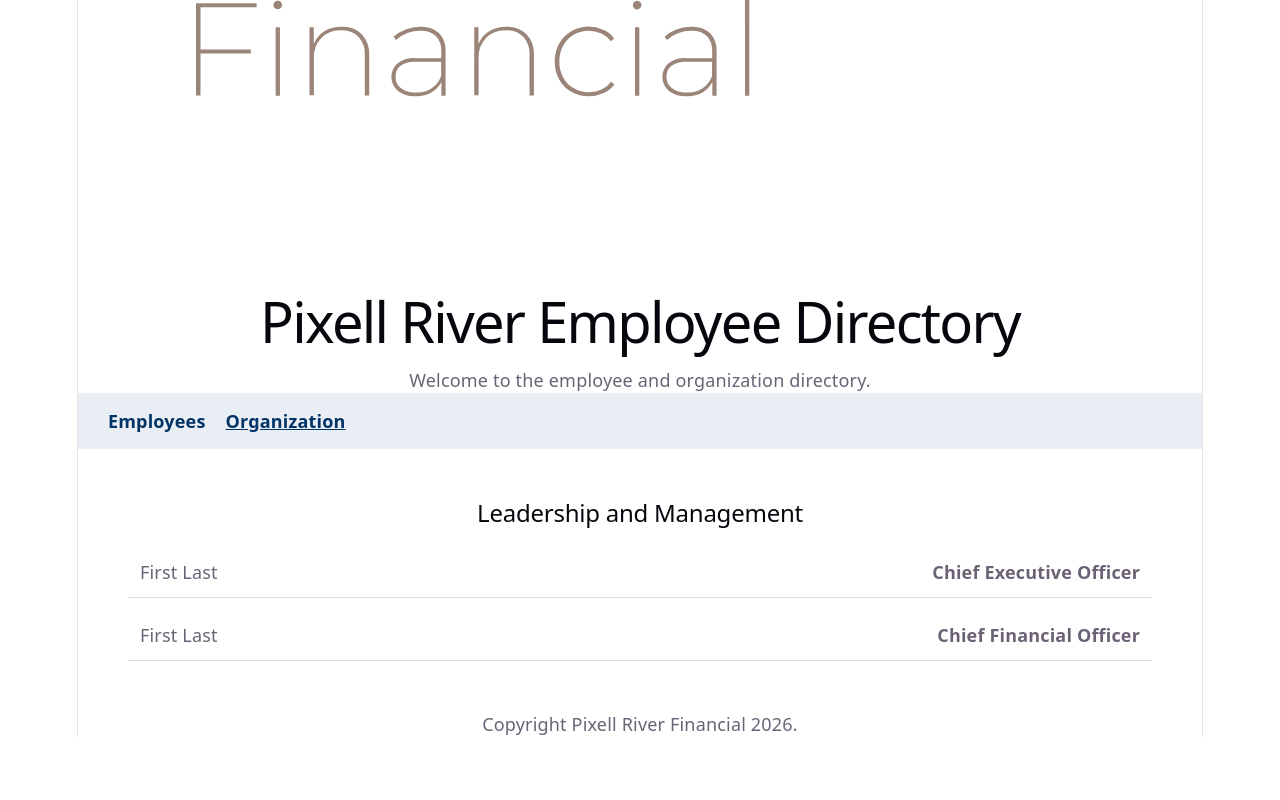
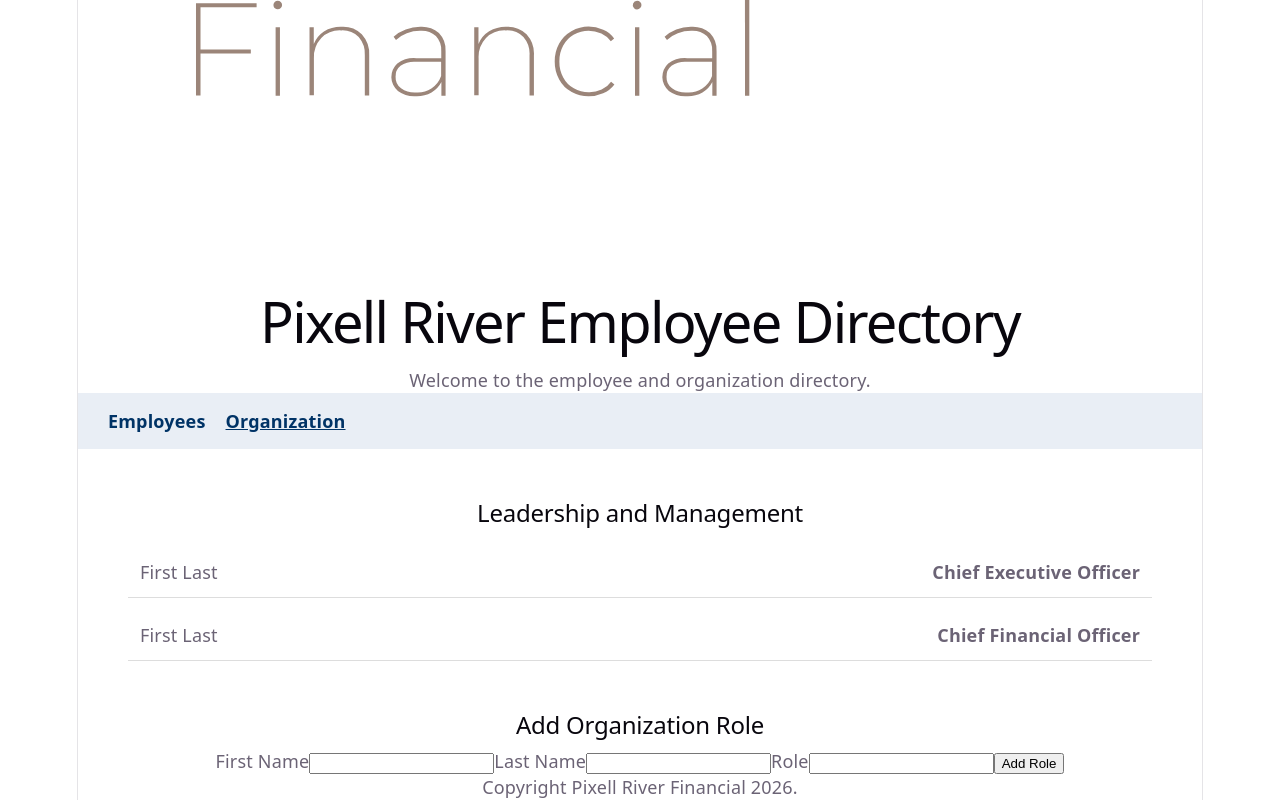
Before and after one commit to Arsh607/Full_Stack_Dev_Lab, a React (Vite) app in the folder pixell-river-directory/: page /organization in a window 1280 px wide. Shown: the part 790-1590 px from the top of the page. Before the commit the page ends 1527 px from the top, so only its background shows below. Built offline with nearby package versions, Linux system fonts and the light colour scheme.

Commit message:
feat: Completed lab 3.2.

```diff
--- /dev/null
+++ b/pixell-river-directory/src/components/RoleForm.tsx
@@ -0,0 +1,54 @@
+import useRoleForm from "../hooks/useRoleForm";
+
+interface RoleFormProps {
+  onRoleCreated: () => void;
+}
+
+function RoleForm({ onRoleCreated }: RoleFormProps) {
+  const roleForm = useRoleForm(onRoleCreated);
+
+  return (
+    <section className="form-section">
+      <h2>Add Organization Role</h2>
+
+      <form onSubmit={roleForm.handleSubmit}>
+        <label>
+          First Name
+          <input
+            type="text"
+            value={roleForm.firstName}
+            onChange={(event) => roleForm.setFirstName(event.target.value)}
+          />
+          {roleForm.firstNameError && (
+            <p className="error-message">{roleForm.firstNameError}</p>
+          )}
+        </label>
+
+        <label>
+          Last Name
+          <input
+            type="text"
+            value={roleForm.lastName}
+            onChange={(event) => roleForm.setLastName(event.target.value)}
+          />
+        </label>
+
+        <label>
+          Role
+          <input
+            type="text"
+            value={roleForm.role}
+            onChange={(event) => roleForm.setRole(event.target.value)}
+          />
+          {roleForm.roleError && (
+            <p className="error-message">{roleForm.roleError}</p>
+          )}
+        </label>
+
+        <button type="submit">Add Role</button>
+      </form>
+    </section>
+  );
+}
+
+export default RoleForm;
--- /dev/null
+++ b/pixell-river-directory/src/hooks/useRoleForm.ts
@@ -0,0 +1,53 @@
+import { useState } from "react";
+import { roleService } from "../services/roleService";
+import type { Role } from "../types/Role";
+
+function useRoleForm(onRoleCreated: () => void) {
+  const [firstName, setFirstName] = useState("");
+  const [lastName, setLastName] = useState("");
+  const [role, setRole] = useState("");
+
+  const [firstNameError, setFirstNameError] = useState("");
+  const [roleError, setRoleError] = useState("");
+
+  const handleSubmit = (event: React.FormEvent<HTMLFormElement>) => {
+    event.preventDefault();
+
+    setFirstNameError("");
+    setRoleError("");
+
+    const newRole: Role = {
+      firstName: firstName.trim(),
+      lastName: lastName.trim(),
+      role: role.trim(),
+    };
+
+    const result = roleService.createRole(newRole);
+
+    if (!result.success) {
+      setFirstNameError(result.errors?.firstName || "");
+      setRoleError(result.errors?.role || "");
+      return;
+    }
+
+    setFirstName("");
+    setLastName("");
+    setRole("");
+
+    onRoleCreated();
+  };
+
+  return {
+    firstName,
+    setFirstName,
+    lastName,
+    setLastName,
+    role,
+    setRole,
+    firstNameError,
+    roleError,
+    handleSubmit,
+  };
+}
+
+export default useRoleForm;
--- a/pixell-river-directory/src/pages/OrganizationPage.tsx
+++ b/pixell-river-directory/src/pages/OrganizationPage.tsx
@@ -1,8 +1,14 @@
-import roles from "../data/roles.json";
+import { useState } from "react";
+import RoleForm from "../components/RoleForm";
+import { roleService } from "../services/roleService";
 import type { Role } from "../types/Role";
 
 function OrganizationPage() {
-  const roleData: Role[] = roles;
+  const [roles, setRoles] = useState<Role[]>(roleService.getRoles());
+
+  const refreshRoles = () => {
+    setRoles([...roleService.getRoles()]);
+  };
 
   return (
     <main>
@@ -10,8 +16,11 @@ function OrganizationPage() {
         <h2>Leadership and Management</h2>
 
         <div className="role-list">
-          {roleData.map((person) => (
-            <div className="role-card" key={`${person.firstName}-${person.lastName}`}>
+          {roles.map((person) => (
+            <div
+              className="role-card"
+              key={`${person.firstName}-${person.lastName}-${person.role}`}
+            >
               <span>
                 {person.firstName} {person.lastName}
               </span>
@@ -20,6 +29,8 @@ function OrganizationPage() {
           ))}
         </div>
       </section>
+
+      <RoleForm onRoleCreated={refreshRoles} />
     </main>
   );
 }
--- /dev/null
+++ b/pixell-river-directory/src/repositories/roleRepo.ts
@@ -0,0 +1,15 @@
+import roleData from "../data/roles.json";
+import type { Role } from "../types/Role";
+
+let roles: Role[] = roleData;
+
+export const roleRepo = {
+  getRoles(): Role[] {
+    return roles;
+  },
+
+  createRole(newRole: Role): Role[] {
+    roles = [...roles, newRole];
+    return roles;
+  },
+};
--- /dev/null
+++ b/pixell-river-directory/src/services/roleService.ts
@@ -0,0 +1,54 @@
+import type { Role } from "../types/Role";
+import { roleRepo } from "../repositories/roleRepo";
+
+export interface CreateRoleResult {
+  success: boolean;
+  roles?: Role[];
+  errors?: {
+    firstName?: string;
+    role?: string;
+  };
+}
+
+export const roleService = {
+  getRoles(): Role[] {
+    return roleRepo.getRoles();
+  },
+
+  createRole(newRole: Role): CreateRoleResult {
+    const errors: CreateRoleResult["errors"] = {};
+
+    if (newRole.firstName.trim().length < 3) {
+      errors.firstName = "First name must be at least 3 characters long.";
+    }
+
+    const roleAlreadyExists = roleRepo
+      .getRoles()
+      .some(
+        (person) =>
+          person.role.toLowerCase() === newRole.role.trim().toLowerCase()
+      );
+
+    if (roleAlreadyExists) {
+      errors.role = "This role is already occupied.";
+    }
+
+    if (!newRole.role.trim()) {
+      errors.role = "Role is required.";
+    }
+
+    if (Object.keys(errors).length > 0) {
+      return {
+        success: false,
+        errors,
+      };
+    }
+
+    const updatedRoles = roleRepo.createRole(newRole);
+
+    return {
+      success: true,
+      roles: updatedRoles,
+    };
+  },
+};
```
